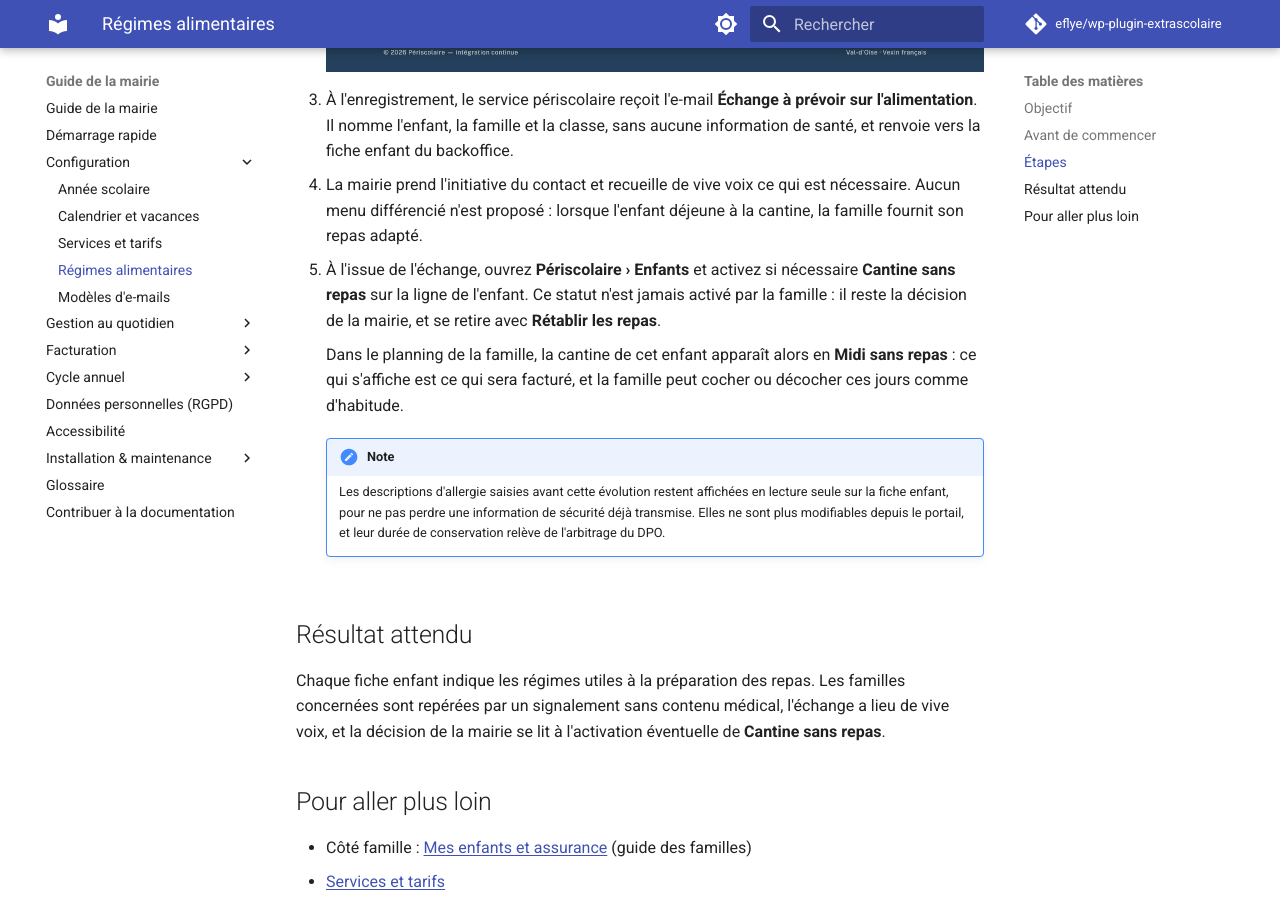
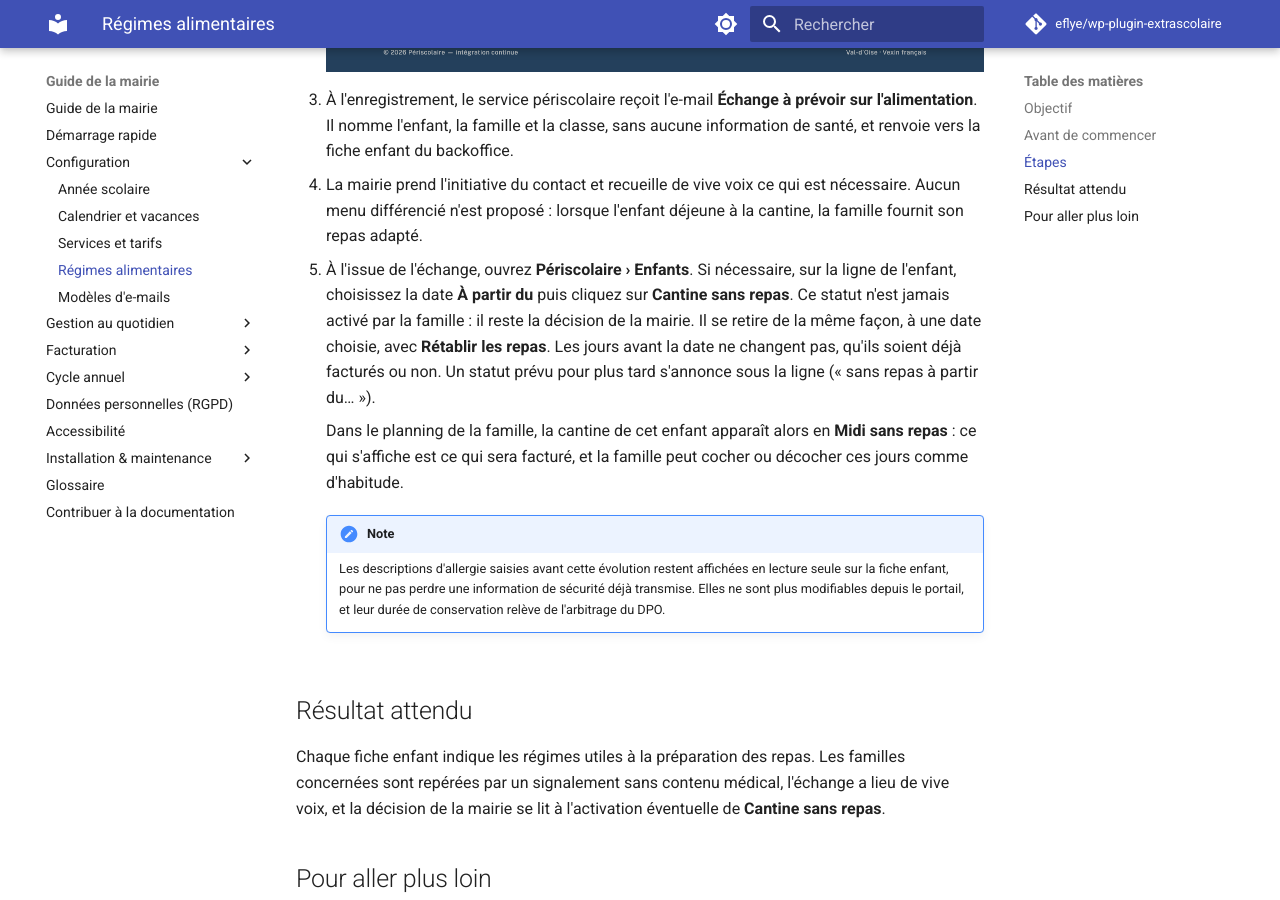
Before and after one commit to eflye/wp-plugin-extrascolaire, an MkDocs documentation site: the page built from documentation/configuration/regimes-alimentaires.md, in a window 1280 px wide and 900 px high, scrolled down 1248 px. Built offline with MkDocs 1.6.1 and Material for MkDocs 9.7.7, drawn with Linux system fonts in a browser that asks for light colours; comment, search, counter and statistics services are not loaded.

Commit message:
docs(facturation): tarifs et statut sans repas datés ; TODO P1-16
Co-Authored-By: Claude Opus 5.5 <noreply@anthropic.com>
Claude-Session: https://claude.ai/code/session_01NUknn5V2uYE87AKNARM7tY

```diff
--- a/documentation/configuration/regimes-alimentaires.md
+++ b/documentation/configuration/regimes-alimentaires.md
@@ -20,7 +20,7 @@ Pour une modification côté famille, connectez-vous au portail avec le lien re
 
 3. À l'enregistrement, le service périscolaire reçoit l'e-mail **Échange à prévoir sur l'alimentation**. Il nomme l'enfant, la famille et la classe, sans aucune information de santé, et renvoie vers la fiche enfant du backoffice.
 4. La mairie prend l'initiative du contact et recueille de vive voix ce qui est nécessaire. Aucun menu différencié n'est proposé : lorsque l'enfant déjeune à la cantine, la famille fournit son repas adapté.
-5. À l'issue de l'échange, ouvrez **Périscolaire › Enfants** et activez si nécessaire **Cantine sans repas** sur la ligne de l'enfant. Ce statut n'est jamais activé par la famille : il reste la décision de la mairie, et se retire avec **Rétablir les repas**.
+5. À l'issue de l'échange, ouvrez **Périscolaire › Enfants**. Si nécessaire, sur la ligne de l'enfant, choisissez la date **À partir du** puis cliquez sur **Cantine sans repas**. Ce statut n'est jamais activé par la famille : il reste la décision de la mairie. Il se retire de la même façon, à une date choisie, avec **Rétablir les repas**. Les jours avant la date ne changent pas, qu'ils soient déjà facturés ou non. Un statut prévu pour plus tard s'annonce sous la ligne (« sans repas à partir du… »).
 
     Dans le planning de la famille, la cantine de cet enfant apparaît alors en **Midi sans repas** : ce qui s'affiche est ce qui sera facturé, et la famille peut cocher ou décocher ces jours comme d'habitude.
 
```
Also changed, not shown: TODO.md (+4 -2 lines), docs/contrats-planning.md (+2 -0 lines), documentation/configuration/services-tarifs.md (+6 -3 lines), documentation/installation/notes-mise-a-jour.md (+1 -0 lines), documentation/assets/screenshots/services-tarifs.png.
